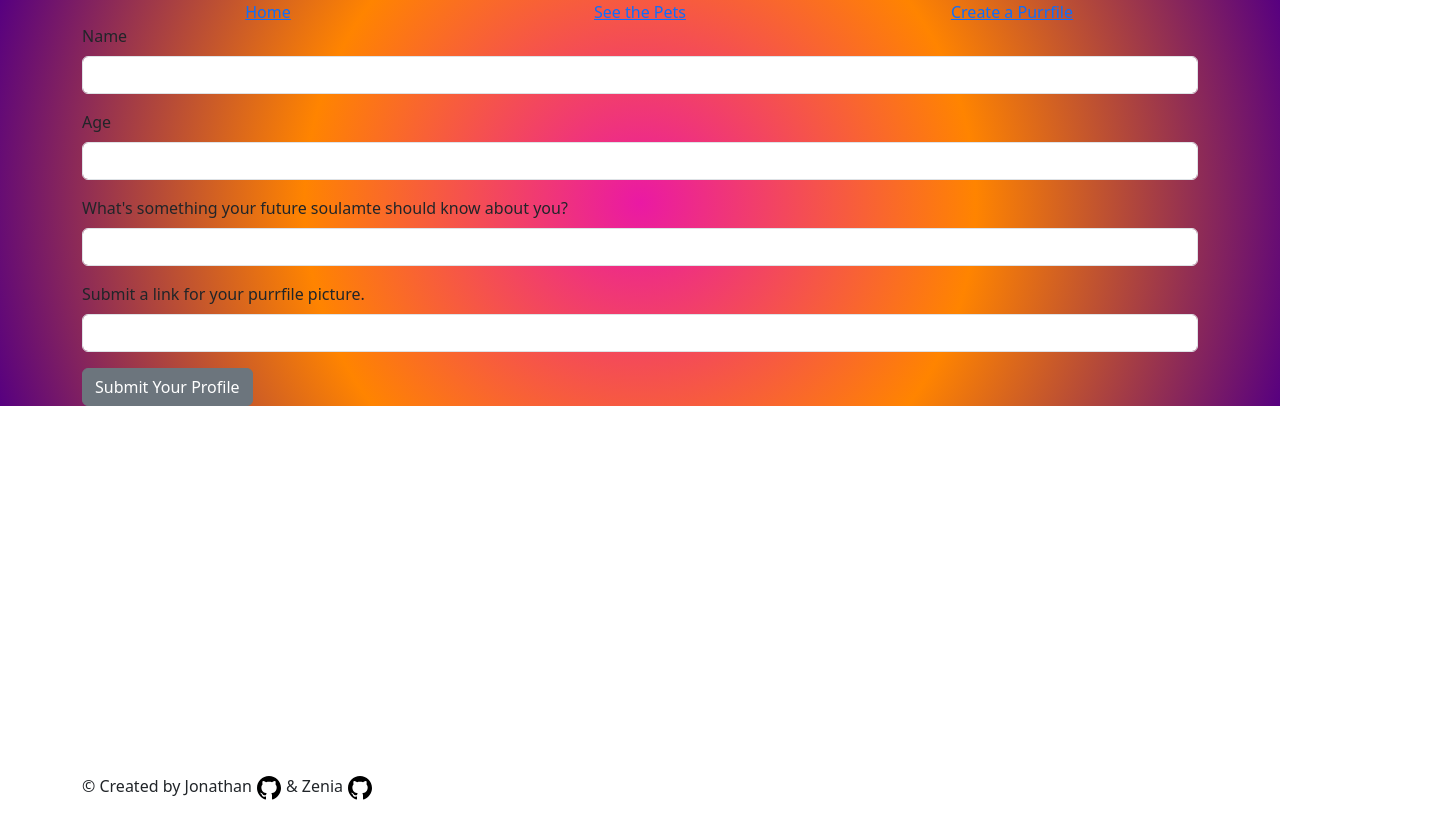
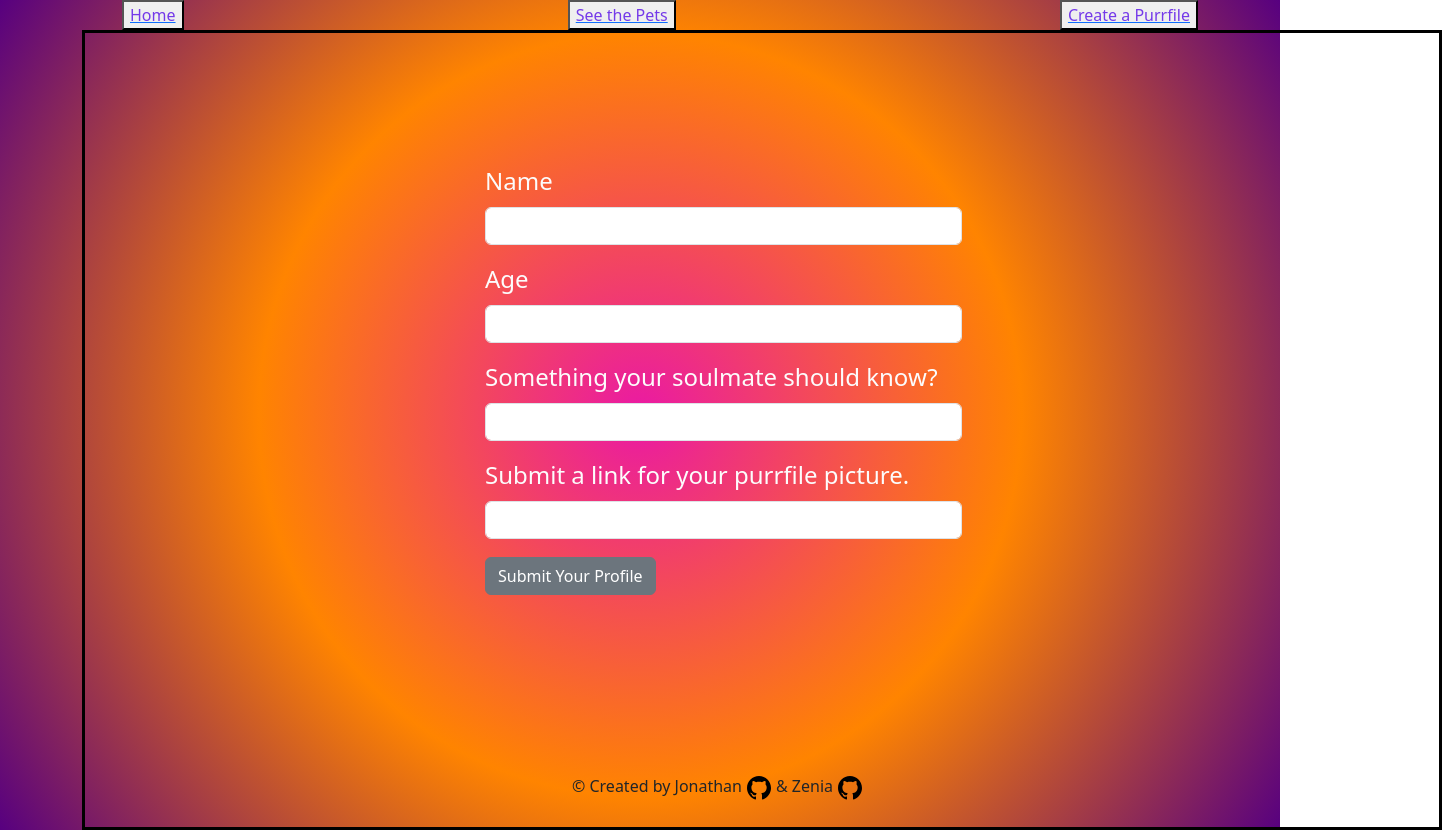
Before and after one commit to learn-academy-2023-hotel/cat-tinder-frontend-calico-cats, a React (Create React App) app: page /petnew in a window 1280 px wide. Shown: the whole page, 1442 px wide, since content can reach past the window. Before the commit the page ends 800 px from the top, so only its background shows below. Built offline with nearby package versions, Linux system fonts and the light colour scheme.

Commit message:
styling for each page

```diff
--- a/src/App.css
+++ b/src/App.css
@@ -8,6 +8,7 @@ body {
   position: fixed;
   bottom: 0;
   display: flex;
+  margin-left: 490px;
 
 }
 .not-found {
@@ -16,21 +17,29 @@ font-size: 10rem;
 .cards-container{
   display: flex;
   justify-content: space-around;
+
+
 }
 .card {
   border-color: black;
   border-style:ridge;
-  width:40vh;
+  width:100vh;
   height: 60vh;
   margin: 2rem 0;
+  color: rgb(255, 255, 255);
+  background-color: rgba(137, 43, 226, 0.241);
+  /* /* margin-right: 30px; */
+  margin-left: 40px;
+  justify-content: space-between;
+
 }
 .picture{
-  height: 4 0vh;
+  height: 40vh;
   width:40vh;
 }
 .all-pictures{
   height: 40vh;
-  width: 40vh;
+  width: 35vh;
 }
 .pet-name{
   margin-top: 2vh;
@@ -61,6 +70,8 @@ font-size: 10rem;
   height: 100vh;
   display: flex;
   justify-content:space-evenly;
+
+
 }
 .pet-show-img {
   height: 70vh;
@@ -69,6 +80,7 @@ font-size: 10rem;
   align-items: center;
   margin-left: 420px;
   margin-top: 40px;
+  color: brown;
 }
 .pet-bio {
   align-items: center;
@@ -88,7 +100,7 @@ font-size: 10rem;
 }
 .logo {
   background-size: 50vh;
-  margin-top: 18vh;
+  margin-top: 8vh;
   margin-left: 54vh;
   background-repeat: no-repeat;
   background-image: url(/src/images/Logo.png) ;
@@ -103,7 +115,18 @@ font-size: 10rem;
   border-color: blueviolet;
 }
 .title{
-  margin-left: 30vh;
+  align-items: center;
+  justify-content: center;
+  border: solid red;
+  z-index:auto;
+
+}
+h1{
+  margin-left: 475px;
+  justify-content: center;
+  align-items: center;
+  flex-wrap: wrap;
+  font-size: 80px;
 }
 .pet-index-main-container{
   border: solid;
@@ -111,3 +134,46 @@ font-size: 10rem;
   width:85rem;
   height:100vh;
 }
+
+.home-links {
+  justify-content: space-between;
+  align-items: center;
+  display: flex;
+  color: rgb(116, 57, 233);
+  font-weight: 3px;
+  box-shadow: purple;
+
+}
+.home-links:hover {
+  background-color: rgb(246, 145, 21);
+}
+
+.header-div {
+
+  justify-content: space-between;
+  display: flex;
+  align-items: center;
+  margin-left: 40px;
+
+}
+.form-div {
+    border: solid;
+    border-color: black;
+    width:85rem;
+    height:100vh;
+  }
+
+  .forms-input {
+    font-size: 24px;
+    color: rgb(252, 252, 252);
+    align-content: center;
+   justify-content: center;
+    margin-left: 400px;
+    margin-top: 130px;
+  }
+  .input-box {
+    width: 50%;
+    justify-content: center;
+    display: flex;
+    align-items: center;
+  }
--- a/src/components/Header.js
+++ b/src/components/Header.js
@@ -2,22 +2,22 @@ import React from "react"
 import { Button, Nav, NavItem } from "reactstrap"
 import { NavLink } from "react-router-dom"
 import PetIndex from "../pages/PetIndex"
+import { Link } from "react-router-dom"
 
 const Header = () => {
   return (
-
     <header>
-      <Nav justified>
-        <NavItem>
-          <NavLink to="/">Home</NavLink>
-        </NavItem>
-        <NavItem>
-          <NavLink to="/petindex">See the Pets</NavLink>
-        </NavItem>
-        <NavItem>
-          <NavLink to="/petnew">Create a Purrfile</NavLink>
-        </NavItem>
-      </Nav>
+      <div className="header-div">
+        <Link to={`/`}>
+          <button className="home-links">Home</button>
+        </Link>
+        <Link to={`/petindex`}>
+          <button className="home-links">See the Pets</button>
+        </Link>
+        <Link to={`/petnew`}>
+          <button className="home-links">Create a Purrfile</button>
+        </Link>
+      </div>
     </header>
   )
 }
--- a/src/pages/Home.js
+++ b/src/pages/Home.js
@@ -1,15 +1,13 @@
 import React, { useState } from "react"
 
-
 const Home = () => {
-  return(
-  <div className="home-container">
-    <div classname='title'>
-      <h1>Pet Tinder</h1>
+  return (
+    <div className="home-container">
+      {/* <div classname="title"> */}
+      <h1 classname="title">Pet Tinder</h1>
+      {/* </div> */}
+      <div className="logo"></div>
     </div>
-    <div className="logo">
-    </div>
-  </div>
   )
 }
 
--- a/src/pages/PetNew.js
+++ b/src/pages/PetNew.js
@@ -1,53 +1,78 @@
 import React, { useState } from "react"
-import { Button, Form, Label,FormGroup, Input } from "reactstrap"
+import { Button, Form, Label, FormGroup, Input } from "reactstrap"
 import { useNavigate } from "react-router-dom"
 
-
-
-
-const PetNew = ({createPet}) => {
+const PetNew = ({ createPet }) => {
   const navigate = useNavigate()
   const [newPet, setNewPet] = useState({
-    name:"",
-    age:"",
-    enjoys:"",
-    image:""
+    name: "",
+    age: "",
+    enjoys: "",
+    image: "",
   })
 
-
   const handleChange = (e) => {
-    setNewPet({...newPet, [e.target.name]: e.target.value})
+    setNewPet({ ...newPet, [e.target.name]: e.target.value })
     // console.log(newPet)
   }
 
   const handleSubmit = () => {
     createPet(newPet)
-    navigate('/petIndex')
+    navigate("/petIndex")
   }
 
   return (
     <>
-
-    <Form>
+      <main className="form-div">
+        <Form className="forms-input">
           <FormGroup>
-        <Label for='name'>Name</Label>
-        <Input type='text' name='name' id='name' onChange={handleChange} value={newPet.name} />
+            <Label for="name">Name</Label>
+            <Input
+              className="input-box"
+              type="text"
+              name="name"
+              id="name"
+              onChange={handleChange}
+              value={newPet.name}
+            />
           </FormGroup>
 
           <FormGroup>
-        <Label for='age'>Age</Label>
-        <Input type='text' name='age' id='age' onChange={handleChange} value={newPet.age} />
+            <Label for="age">Age</Label>
+            <Input
+              className="input-box"
+              type="text"
+              name="age"
+              id="age"
+              onChange={handleChange}
+              value={newPet.age}
+            />
           </FormGroup>
           <FormGroup>
-        <Label for='enjoys'>What's something your future soulamte should know about you?</Label>
-        <Input type='text' name='enjoys' id='enjoys' onChange={handleChange} value={newPet.enjoys} />
+            <Label for="enjoys">Something your soulmate should know?</Label>
+            <Input
+              className="input-box"
+              type="text"
+              name="enjoys"
+              id="enjoys"
+              onChange={handleChange}
+              value={newPet.enjoys}
+            />
           </FormGroup>
           <FormGroup>
-        <Label for='image'>Submit a link for your purrfile picture.</Label>
-        <Input type='text' name='image' id='image' onChange={handleChange} value={newPet.image} />
+            <Label for="image">Submit a link for your purrfile picture.</Label>
+            <Input
+              className="input-box"
+              type="text"
+              name="image"
+              id="image"
+              onChange={handleChange}
+              value={newPet.image}
+            />
           </FormGroup>
           <Button onClick={handleSubmit}>Submit Your Profile</Button>
         </Form>
+      </main>
     </>
   )
 }
```
Lines whose indentation alone changed are shown as unchanged.
